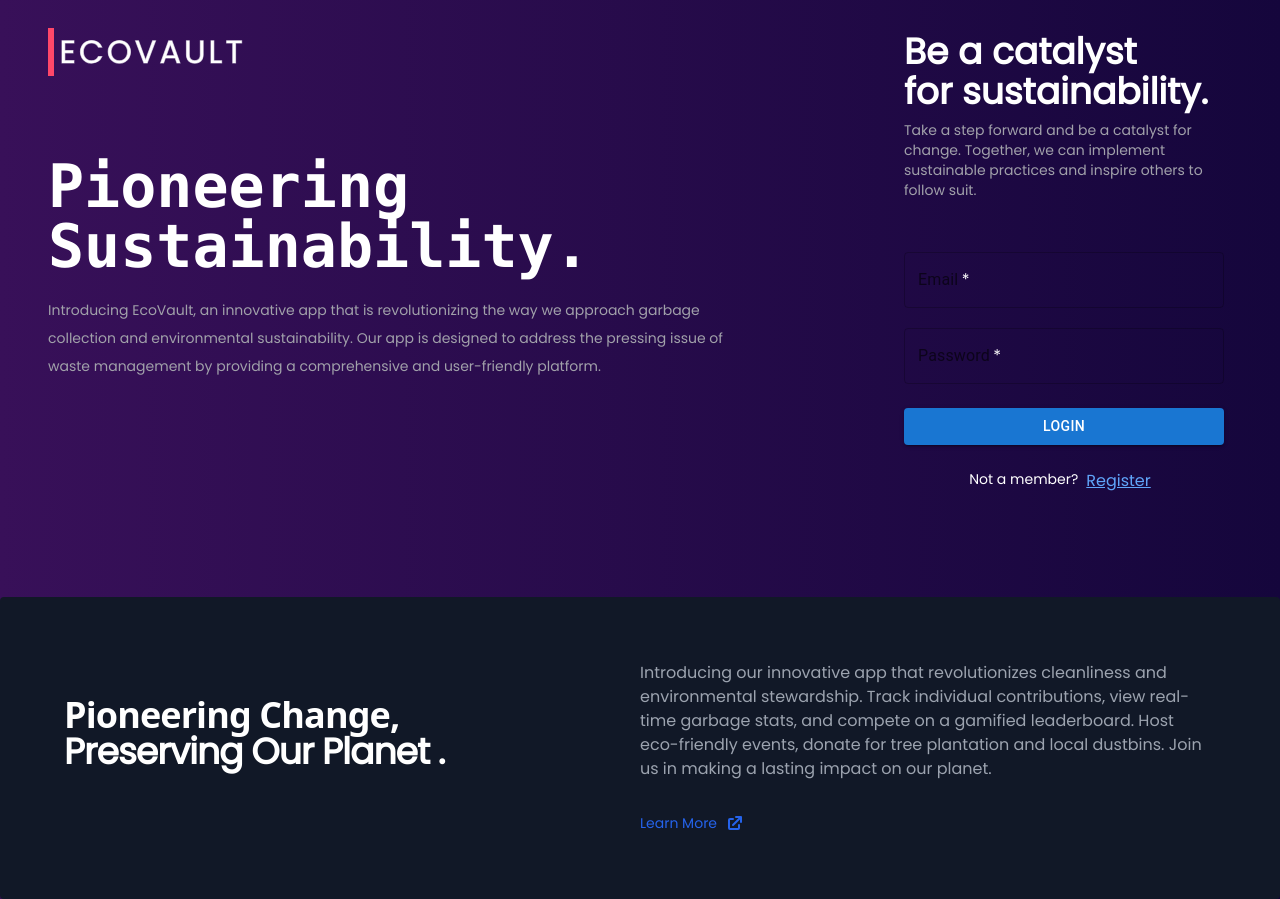
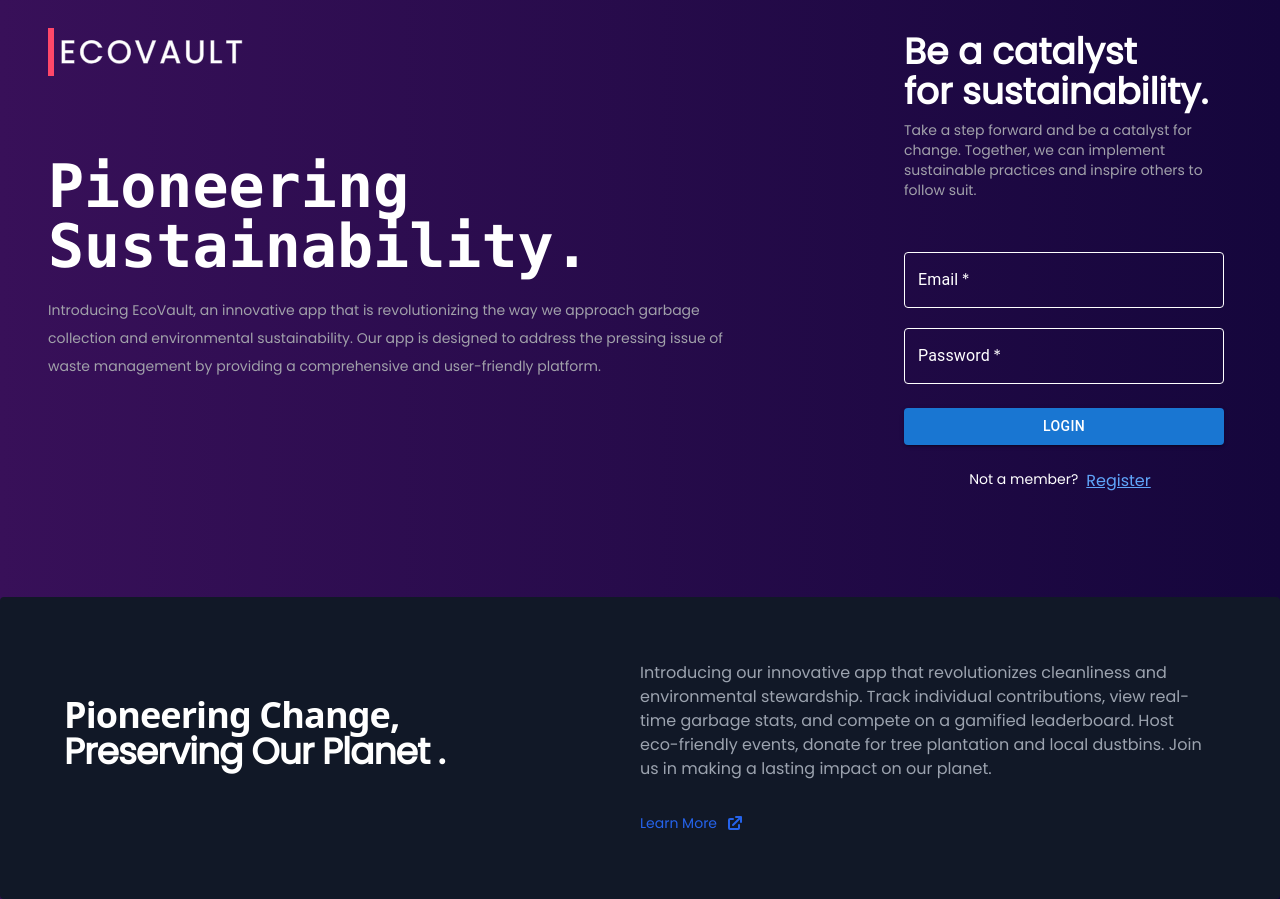
Before and after one commit to Starkz24/estash, a React (Create React App) app in the folder client/: page / in a window 1280 px wide. Built offline with nearby package versions, Linux system fonts and the light colour scheme.

Commit message:
register updated

```diff
--- a/client/src/Components/Mainlanding/Login.jsx
+++ b/client/src/Components/Mainlanding/Login.jsx
@@ -113,6 +113,24 @@ import TextField from "@mui/material/TextField";
 import Button from "@mui/material/Button";
 import { useNavigate } from "react-router-dom";
 
+
+const whiteField = {
+  width: "43ch",
+  input: { color: "white" },
+  "& .MuiInputLabel-root": { color: "white" },
+  "& .MuiInputLabel-root.Mui-focused": { color: "white" },
+  "& .MuiOutlinedInput-root fieldset": {
+    borderColor: "white",
+  },
+  "& .MuiOutlinedInput-root:hover fieldset": {
+    borderColor: "white",
+  },
+  "& .MuiOutlinedInput-root.Mui-focused fieldset": {
+    borderColor: "white",
+  },
+};
+
+
 const Login = ({ setToken, setShowRegister }) => {
   const [email, setEmail] = useState('');
   const [password, setPassword] = useState('');
@@ -161,7 +179,8 @@ const Login = ({ setToken, setShowRegister }) => {
           type="email"
           required
           label="Email"
-          sx={{ input: { color: "white" }, width: "43ch" }}
+          // sx={{ input: { color: "white" }, width: "43ch" }}
+          sx={whiteField}
         />
       </div>
 
@@ -172,7 +191,8 @@ const Login = ({ setToken, setShowRegister }) => {
           required
           onChange={(e) => { setPassword(e.target.value); setError(''); }}
           label="Password"
-          sx={{ input: { color: "white" }, width: "43ch" }}
+          // sx={{ input: { color: "white" }, width: "43ch" }}
+          sx={whiteField}
         />
       </div>
 
```
Also changed, not shown: 1 other file (tests, documents, lock files or other folders).
